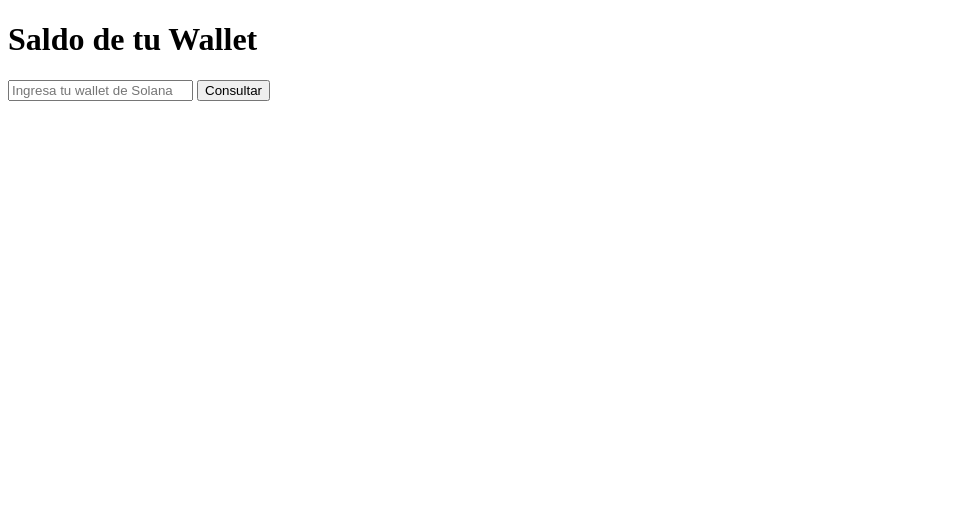
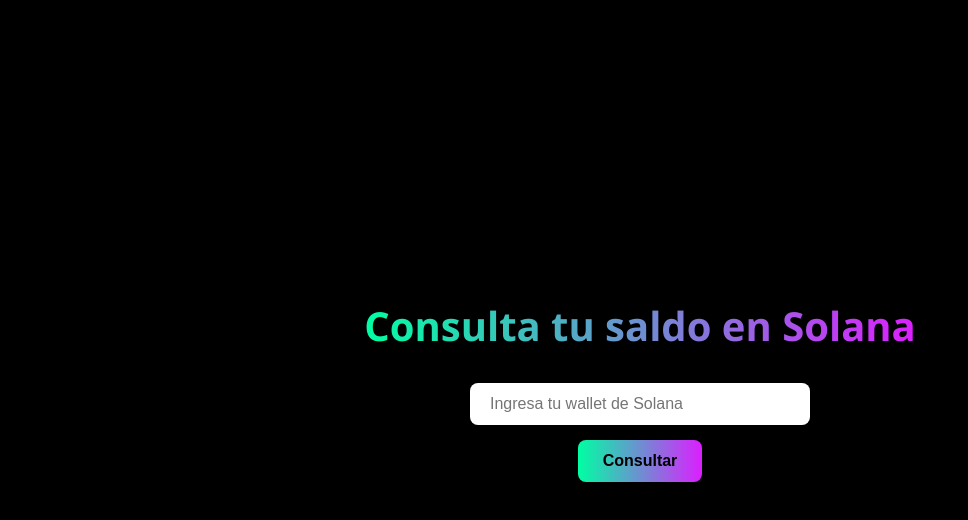
Before and after one commit to zafronock2028/solana-saldo-api, a website: page public/index.html in a window 1280 px wide. Shown: the whole page, without its empty margins (0-968 px from the left). Drawn offline with Linux system fonts and the light colour scheme.

Commit message:
Actualizar index.html

```diff
--- a/public/index.html
+++ b/public/index.html
@@ -3,10 +3,71 @@
 <head>
   <meta charset="UTF-8" />
   <meta name="viewport" content="width=device-width, initial-scale=1.0" />
-  <title>Saldo de Wallet Solana</title>
+  <title>Consulta tu saldo en Solana</title>
+  <style>
+    body {
+      margin: 0;
+      font-family: 'Segoe UI', sans-serif;
+      background-color: #000;
+      color: #fff;
+      display: flex;
+      flex-direction: column;
+      align-items: center;
+      justify-content: center;
+      height: 100vh;
+      text-align: center;
+    }
+
+    h1 {
+      font-size: 2.5rem;
+      margin-bottom: 30px;
+      background: linear-gradient(90deg, #00ffa3, #dc1fff);
+      -webkit-background-clip: text;
+      -webkit-text-fill-color: transparent;
+    }
+
+    form {
+      display: flex;
+      flex-direction: column;
+      align-items: center;
+      gap: 15px;
+    }
+
+    input {
+      padding: 12px 20px;
+      border: none;
+      border-radius: 8px;
+      width: 300px;
+      font-size: 1rem;
+      outline: none;
+    }
+
+    button {
+      padding: 12px 25px;
+      background: linear-gradient(90deg, #00ffa3, #dc1fff);
+      border: none;
+      border-radius: 8px;
+      font-size: 1rem;
+      font-weight: bold;
+      color: #000;
+      cursor: pointer;
+      transition: 0.3s;
+    }
+
+    button:hover {
+      opacity: 0.85;
+    }
+
+    #resultado {
+      margin-top: 25px;
+      font-size: 1.4rem;
+      color: #00ffa3;
+      text-shadow: 0 0 10px #00ffa3;
+    }
+  </style>
 </head>
 <body>
-  <h1>Saldo de tu Wallet</h1>
+  <h1>Consulta tu saldo en Solana</h1>
   <form id="form">
     <input type="text" id="wallet" placeholder="Ingresa tu wallet de Solana" />
     <button type="submit">Consultar</button>
@@ -19,10 +80,21 @@
 
     form.addEventListener('submit', async (e) => {
       e.preventDefault();
-      const wallet = document.getElementById('wallet').value;
-      const res = await fetch(`/saldo?wallet=${wallet}`);
-      const text = await res.text();
-      resultado.innerText = text;
+      const wallet = document.getElementById('wallet').value.trim();
+      if (!wallet) {
+        resultado.innerText = 'Por favor ingresa una wallet válida.';
+        return;
+      }
+
+      resultado.innerText = 'Consultando...';
+
+      try {
+        const res = await fetch(`/?wallet=${wallet}`);
+        const text = await res.text();
+        resultado.innerText = text;
+      } catch (error) {
+        resultado.innerText = 'Error al consultar el saldo.';
+      }
     });
   </script>
 </body>
```
